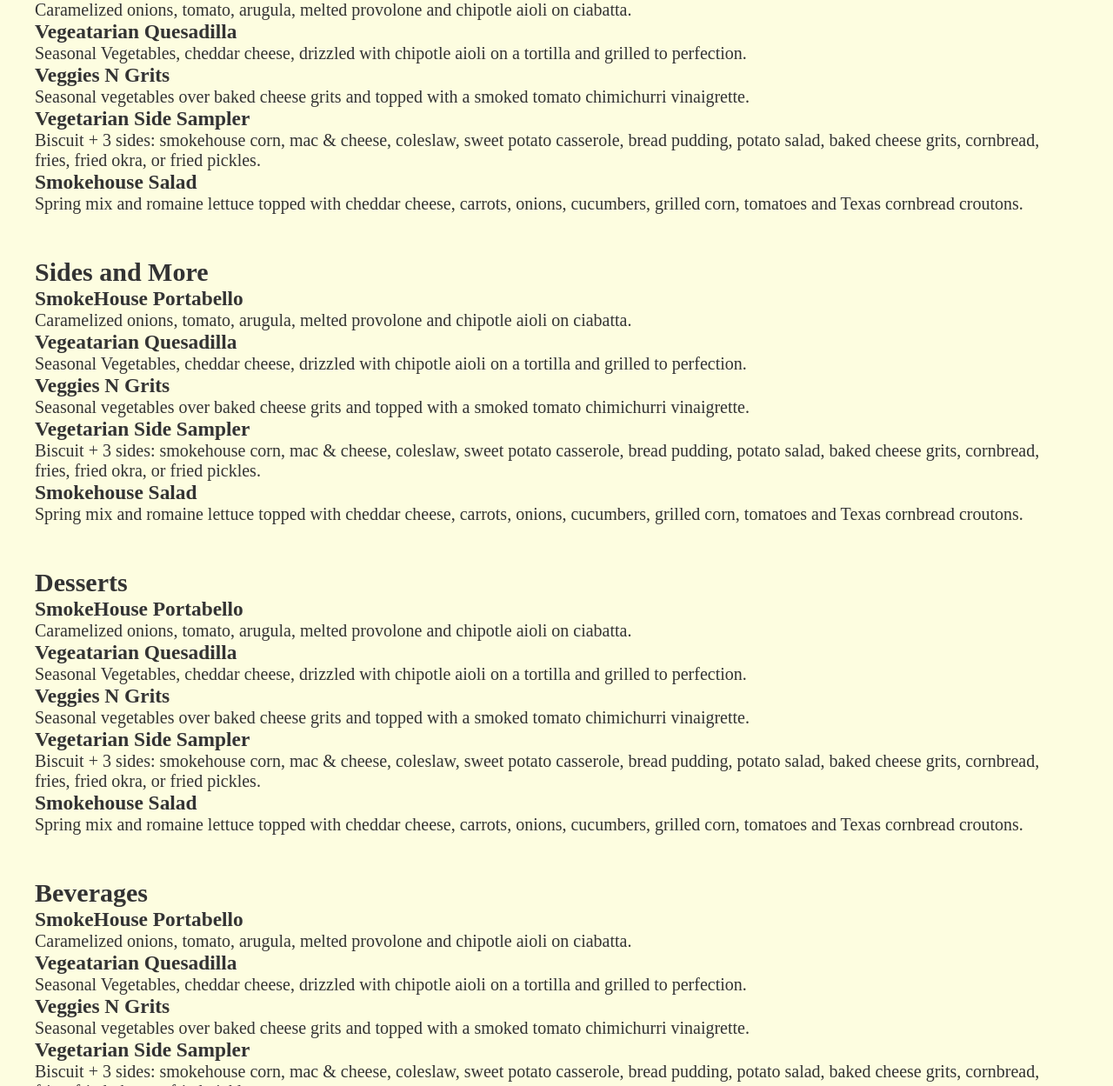
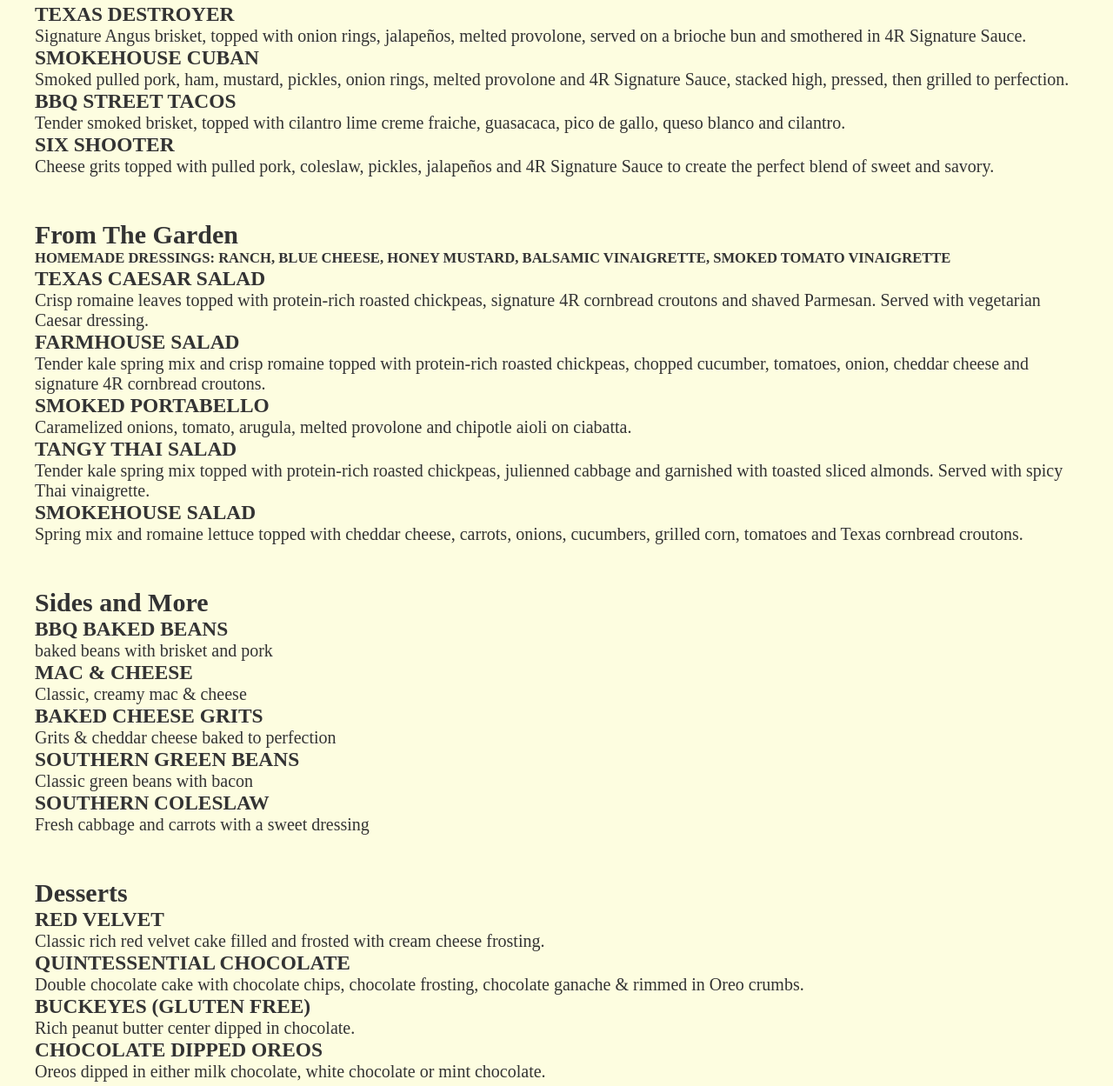
Before and after one commit to C-E-Campbell/The-Honey-Willow-Gastropub-Website, a plain HTML site: page Menu/index.html in a window 1280 px wide. Shown: the part 735-1984 px from the top of the page at 87% size. Drawn offline with nearby package versions, Linux system fonts and the light colour scheme; a web font is replaced by a local one.

Commit message:
added menu items

```diff
--- a/Menu/index.html
+++ b/Menu/index.html
@@ -35,57 +35,81 @@
                 <h2>Classics</h2>
 
                 <div class="menu_item">
-                    <h3>SmokeHouse Portabello</h3>
-                    <p>Caramelized onions, tomato, arugula, melted provolone and chipotle aioli on ciabatta.</p>
+                    <h3>SIGNATURE ANGUS BRISKET</h3>
+                    <p>Our signature 18-hour smoked Angus brisket seasoned with John Rivers' signature rub, sliced lean or moist</p>
                 </div>
                 <div class="menu_item">
-                    <h3>Vegeatarian Quesadilla</h3>
-                    <p>Seasonal Vegetables, cheddar cheese, drizzled with chipotle aioli on a tortilla and grilled to
-                        perfection.</p>
+                    <h3>PULLED PORK</h3>
+                    <p>Southern-style pulled pork</p>
                 </div>
                 <div class="menu_item">
-                    <h3>Veggies N Grits</h3>
-                    <p>Seasonal vegetables over baked cheese grits and topped with a smoked tomato chimichurri
-                        vinaigrette.</p>
+                    <h3>BABY BACK RIBS WITH PEACH HABANERO BBQ SAUCE</h3>
+                    <p>Succulent slow-smoked baby back ribs topped with limited edition 4R Peach Habanero summer bbq sauce.</p>
                 </div>
                 <div class="menu_item">
-                    <h3>Vegetarian Side Sampler</h3>
-                    <p>Biscuit + 3 sides: smokehouse corn, mac & cheese, coleslaw, sweet potato casserole, bread
-                        pudding, potato salad, baked cheese grits, cornbread, fries, fried okra, or fried pickles.</p>
+                    <h3>SMOKED TURKEY</h3>
+                    <p>Warm, seasoned smoked turkey, sliced</p>
                 </div>
                 <div class="menu_item">
-                    <h3>Smokehouse Salad</h3>
-                    <p>Spring mix and romaine lettuce topped with cheddar cheese, carrots, onions, cucumbers, grilled
-                        corn, tomatoes and Texas cornbread croutons.</p>
+                    <h3>SMOKEHOUSE 2X2</h3>
+                    <p>Your choice of 2 meats (Brisket, Pulled Pork, Burnt Ends, Pulled Chicken) and 2 Sides</p>
                 </div>
             </section>
 
+<section class="menu_section">
+    <h2>Signature Dishes</h2>
+
+    <div class="menu_item">
+        <h3>MESSY PIG</h3>
+        <p>Heaping pile of pulled pork between 2 layers of coleslaw, topped with pickles and jalapeños, served on a brioche bun and
+        smothered in 4R Signature Sauce.</p>
+    </div>
+    <div class="menu_item">
+        <h3>TEXAS DESTROYER</h3>
+        <p>Signature Angus brisket, topped with onion rings, jalapeños, melted provolone, served on a brioche bun and smothered in
+        4R Signature Sauce.</p>
+    </div>
+    <div class="menu_item">
+        <h3>SMOKEHOUSE CUBAN</h3>
+        <p>Smoked pulled pork, ham, mustard, pickles, onion rings, melted provolone and 4R Signature Sauce, stacked high, pressed,
+        then grilled to perfection.</p>
+    </div>
+    <div class="menu_item">
+        <h3>BBQ STREET TACOS</h3>
+        <p>Tender smoked brisket, topped with cilantro lime creme fraiche, guasacaca, pico de gallo, queso blanco and cilantro.</p>
+    </div>
+    <div class="menu_item">
+        <h3>SIX SHOOTER</h3>
+        <p>Cheese grits topped with pulled pork, coleslaw, pickles, jalapeños and 4R Signature Sauce to create the perfect blend of
+        sweet and savory.</p>
+    </div>
+</section>
 
             <section class="menu_section">
                 <h2>From The Garden</h2>
                 <h5>HOMEMADE DRESSINGS: RANCH, BLUE CHEESE, HONEY MUSTARD, BALSAMIC VINAIGRETTE, SMOKED TOMATO
                     VINAIGRETTE</h5>
                 <div class="menu_item">
-                    <h3>SmokeHouse Portabello</h3>
+                    <h3>TEXAS CAESAR SALAD</h3>
+                    <p>Crisp romaine leaves topped with protein-rich roasted chickpeas, signature 4R cornbread croutons and shaved Parmesan.
+                    Served with vegetarian Caesar dressing.</p>
+                </div>
+                <div class="menu_item">
+                    <h3>FARMHOUSE SALAD</h3>
+                    <p>Tender kale spring mix and crisp romaine topped with protein-rich roasted chickpeas, chopped cucumber, tomatoes, onion,
+                    cheddar cheese and signature 4R cornbread croutons.</p>
+                </div>
+                <div class="menu_item">
+                    <h3>SMOKED PORTABELLO</h3>
                     <p>Caramelized onions, tomato, arugula, melted provolone and chipotle aioli on ciabatta.</p>
                 </div>
                 <div class="menu_item">
-                    <h3>Vegeatarian Quesadilla</h3>
-                    <p>Seasonal Vegetables, cheddar cheese, drizzled with chipotle aioli on a tortilla and grilled to
-                        perfection.</p>
+                    <h3>TANGY THAI SALAD</h3>
+                    <p>Tender kale spring mix topped with protein-rich roasted chickpeas, julienned cabbage and garnished with toasted sliced
+                    almonds. Served with spicy Thai vinaigrette.</p>
                 </div>
                 <div class="menu_item">
-                    <h3>Veggies N Grits</h3>
-                    <p>Seasonal vegetables over baked cheese grits and topped with a smoked tomato chimichurri
-                        vinaigrette.</p>
-                </div>
-                <div class="menu_item">
-                    <h3>Vegetarian Side Sampler</h3>
-                    <p>Biscuit + 3 sides: smokehouse corn, mac & cheese, coleslaw, sweet potato casserole, bread
-                        pudding, potato salad, baked cheese grits, cornbread, fries, fried okra, or fried pickles.</p>
-                </div>
-                <div class="menu_item">
-                    <h3>Smokehouse Salad</h3>
+                    <h3>SMOKEHOUSE SALAD</h3>
                     <p>Spring mix and romaine lettuce topped with cheddar cheese, carrots, onions, cucumbers, grilled
                         corn, tomatoes and Texas cornbread croutons.</p>
                 </div>
@@ -95,86 +119,52 @@
                 <h2>Sides and More</h2>
 
                 <div class="menu_item">
-                    <h3>SmokeHouse Portabello</h3>
-                    <p>Caramelized onions, tomato, arugula, melted provolone and chipotle aioli on ciabatta.</p>
+                    <h3>BBQ BAKED BEANS</h3>
+                    <p>baked beans with brisket and pork</p>
                 </div>
                 <div class="menu_item">
-                    <h3>Vegeatarian Quesadilla</h3>
-                    <p>Seasonal Vegetables, cheddar cheese, drizzled with chipotle aioli on a tortilla and grilled to
-                        perfection.</p>
+                    <h3>MAC & CHEESE</h3>
+                    <p>Classic, creamy mac & cheese</p>
                 </div>
                 <div class="menu_item">
-                    <h3>Veggies N Grits</h3>
-                    <p>Seasonal vegetables over baked cheese grits and topped with a smoked tomato chimichurri
-                        vinaigrette.</p>
+                    <h3>BAKED CHEESE GRITS</h3>
+                    <p>Grits & cheddar cheese baked to perfection</p>
                 </div>
                 <div class="menu_item">
-                    <h3>Vegetarian Side Sampler</h3>
-                    <p>Biscuit + 3 sides: smokehouse corn, mac & cheese, coleslaw, sweet potato casserole, bread
-                        pudding, potato salad, baked cheese grits, cornbread, fries, fried okra, or fried pickles.</p>
+                    <h3>SOUTHERN GREEN BEANS</h3>
+                    <p>Classic green beans with bacon</p>
                 </div>
                 <div class="menu_item">
-                    <h3>Smokehouse Salad</h3>
-                    <p>Spring mix and romaine lettuce topped with cheddar cheese, carrots, onions, cucumbers, grilled
-                        corn, tomatoes and Texas cornbread croutons.</p>
+                    <h3>SOUTHERN COLESLAW</h3>
+                    <p>Fresh cabbage and carrots with a sweet dressing</p>
                 </div>
             </section>
             <section class="menu_section">
                 <h2>Desserts</h2>
 
                 <div class="menu_item">
-                    <h3>SmokeHouse Portabello</h3>
-                    <p>Caramelized onions, tomato, arugula, melted provolone and chipotle aioli on ciabatta.</p>
+                    <h3>RED VELVET</h3>
+                    <p>Classic rich red velvet cake filled and frosted with cream cheese frosting.</p>
                 </div>
                 <div class="menu_item">
-                    <h3>Vegeatarian Quesadilla</h3>
-                    <p>Seasonal Vegetables, cheddar cheese, drizzled with chipotle aioli on a tortilla and grilled to
-                        perfection.</p>
+                    <h3>QUINTESSENTIAL CHOCOLATE</h3>
+                    <p>Double chocolate cake with chocolate chips, chocolate frosting, chocolate ganache & rimmed in Oreo crumbs.</p>
                 </div>
                 <div class="menu_item">
-                    <h3>Veggies N Grits</h3>
-                    <p>Seasonal vegetables over baked cheese grits and topped with a smoked tomato chimichurri
-                        vinaigrette.</p>
+                    <h3>BUCKEYES (GLUTEN FREE)</h3>
+                    <p>Rich peanut butter center dipped in chocolate.</p>
                 </div>
                 <div class="menu_item">
-                    <h3>Vegetarian Side Sampler</h3>
-                    <p>Biscuit + 3 sides: smokehouse corn, mac & cheese, coleslaw, sweet potato casserole, bread
-                        pudding, potato salad, baked cheese grits, cornbread, fries, fried okra, or fried pickles.</p>
+                    <h3>CHOCOLATE DIPPED OREOS</h3>
+                    <p>Oreos dipped in either milk chocolate, white chocolate or mint chocolate.</p>
                 </div>
                 <div class="menu_item">
-                    <h3>Smokehouse Salad</h3>
-                    <p>Spring mix and romaine lettuce topped with cheddar cheese, carrots, onions, cucumbers, grilled
-                        corn, tomatoes and Texas cornbread croutons.</p>
+                    <h3>BANANA DREAM PUDDING</h3>
+                    <p>Graham cracker crust layered with banana slices, banana pudding & fresh whipped cream, sprinkled with Heath Bar topping,
+                    4R chocolate & caramel sauce, & finished with Nilla wafers.</p>
                 </div>
             </section>
-            <section class="menu_section">
-                <h2>Beverages</h2>
 
-                <div class="menu_item">
-                    <h3>SmokeHouse Portabello</h3>
-                    <p>Caramelized onions, tomato, arugula, melted provolone and chipotle aioli on ciabatta.</p>
-                </div>
-                <div class="menu_item">
-                    <h3>Vegeatarian Quesadilla</h3>
-                    <p>Seasonal Vegetables, cheddar cheese, drizzled with chipotle aioli on a tortilla and grilled to
-                        perfection.</p>
-                </div>
-                <div class="menu_item">
-                    <h3>Veggies N Grits</h3>
-                    <p>Seasonal vegetables over baked cheese grits and topped with a smoked tomato chimichurri
-                        vinaigrette.</p>
-                </div>
-                <div class="menu_item">
-                    <h3>Vegetarian Side Sampler</h3>
-                    <p>Biscuit + 3 sides: smokehouse corn, mac & cheese, coleslaw, sweet potato casserole, bread
-                        pudding, potato salad, baked cheese grits, cornbread, fries, fried okra, or fried pickles.</p>
-                </div>
-                <div class="menu_item">
-                    <h3>Smokehouse Salad</h3>
-                    <p>Spring mix and romaine lettuce topped with cheddar cheese, carrots, onions, cucumbers, grilled
-                        corn, tomatoes and Texas cornbread croutons.</p>
-                </div>
-            </section>
         </main>
     </section>
 
```
